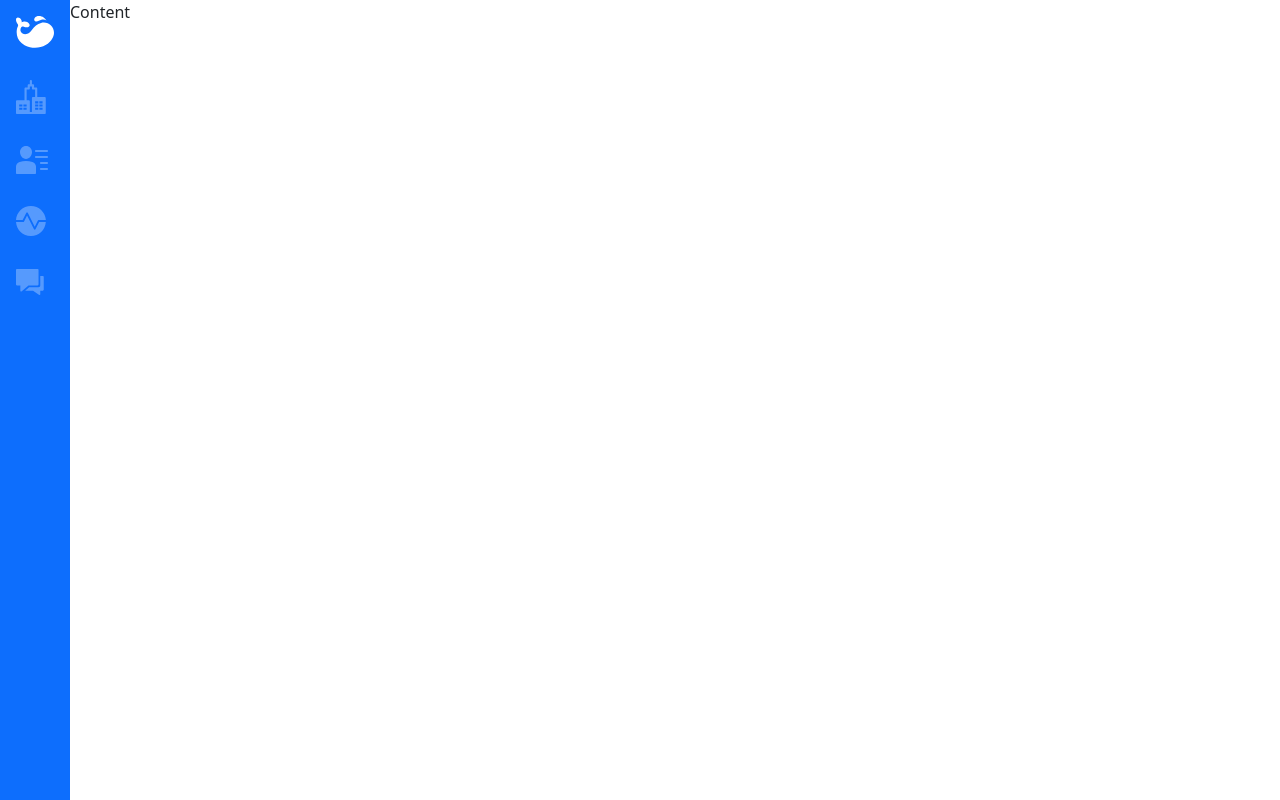
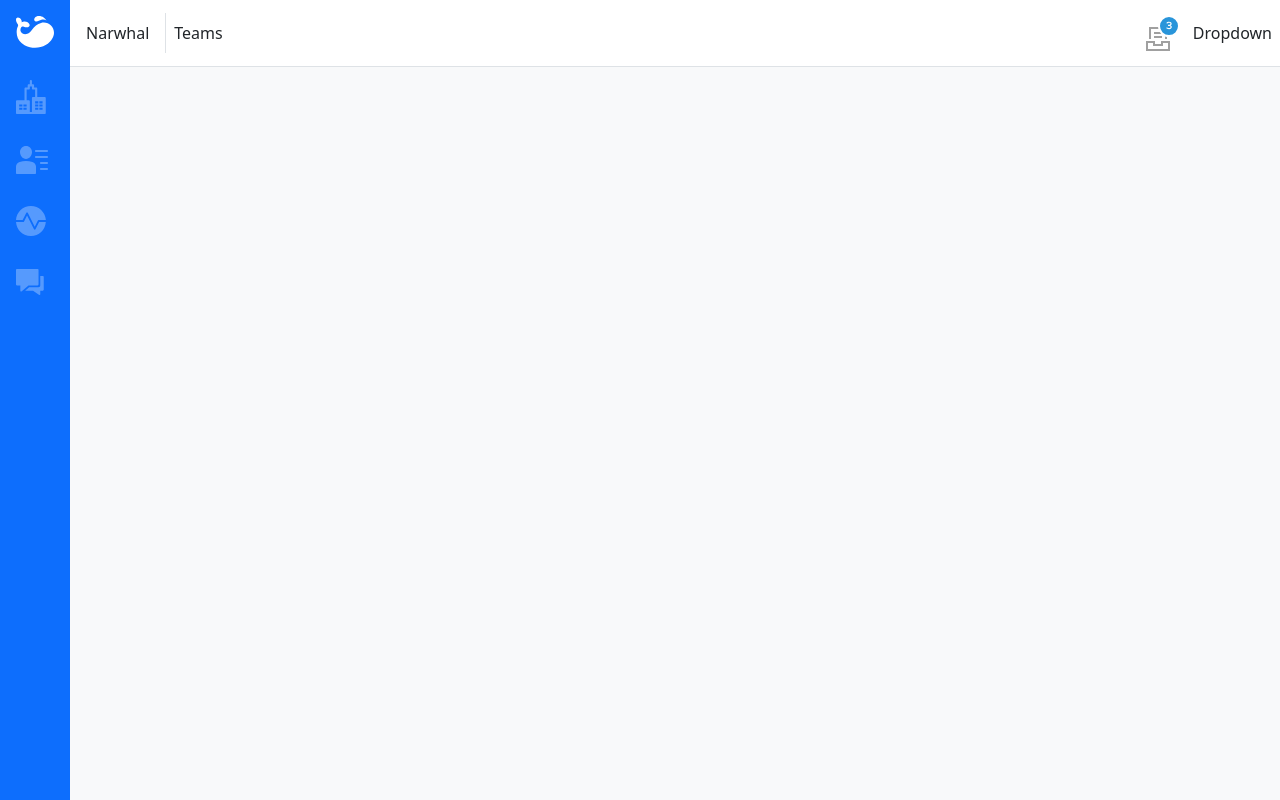
Before and after one commit to kyrogex1/Teams, a React (Create React App) app: page / in a window 1280 px wide. Built offline with nearby package versions, Linux system fonts and the light colour scheme.

Commit message:
Completed Header draft

```diff
--- a/src/components/App.js
+++ b/src/components/App.js
@@ -1,4 +1,5 @@
 import React, { Component } from "react";
+import Header from "./Header";
 import Sidebar from "./Sidebar";
 
 export class App extends Component {
@@ -6,7 +7,9 @@ export class App extends Component {
     return (
       <div className="d-flex" style={{ height: "100vh" }}>
         <Sidebar />
-        <div className="flex-grow-1">Content</div>
+        <div className="flex-grow-1 bg-light">
+          <Header />
+        </div>
       </div>
     );
   }
--- /dev/null
+++ b/src/components/Header.js
@@ -0,0 +1,30 @@
+import React, { Component } from "react";
+import iconNotification from "../assets/svg/icon-notifications.svg";
+
+// TODO: Seperate the badge number
+export class Header extends Component {
+  mainHeader = () => {
+    return (
+      <div className="border-bottom">
+        <div className="d-flex align-items-center">
+          <div className="py-2 px-3 border-end">Narwhal</div>
+          <div className="p-2 flex-grow-1 d-flex justify-content-between align-items-center">
+            <p className="mb-0">Teams</p>
+            <div className="d-flex align-items-center">
+              <button className="btn">
+                <img src={iconNotification} height="100%" />
+              </button>
+              <p className="mb-0">Dropdown</p>
+            </div>
+          </div>
+        </div>
+      </div>
+    );
+  };
+
+  render() {
+    return <div className="bg-white">{this.mainHeader()}</div>;
+  }
+}
+
+export default Header;
```
Also changed, not shown: src/assets/svg/icon-notifications.svg (renamed from src/assets/svg/menu notification.svg).
